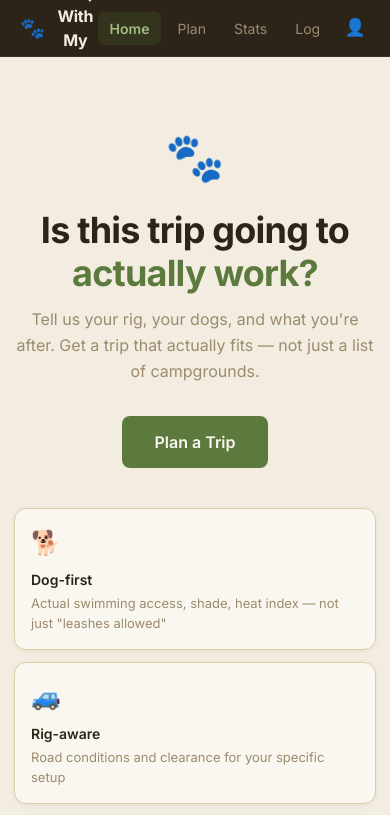
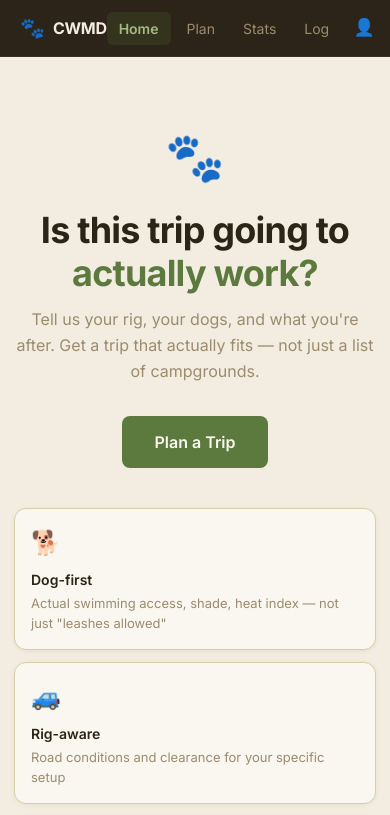
Before and after one commit to justinedralin-svg/basecamp, a React (Vite) app in the folder client/: page / in a window 390 px wide. Shown: the top 815 px of the page. Built offline with nearby package versions, Linux system fonts and the light colour scheme.

Commit message:
Fix nav logo truncation on mobile — show short name on small screens

```diff
--- a/client/index.html
+++ b/client/index.html
@@ -139,6 +139,14 @@
       .hero-row { display: flex; align-items: flex-start; justify-content: space-between; gap: 12px; flex-wrap: wrap; }
       .hero-actions { display: flex; gap: 8px; flex-shrink: 0; align-items: center; }
 
+      /* Nav logo: show full name on desktop, short name on mobile */
+      .nav-logo-short { display: none; }
+      .nav-logo-full { display: inline; }
+      @media (max-width: 480px) {
+        .nav-logo-short { display: inline; }
+        .nav-logo-full { display: none; }
+      }
+
       @media (max-width: 600px) {
         main { padding: 16px 14px 80px !important; }
         .grid-2 { grid-template-columns: 1fr; }
--- a/client/src/components/Nav.jsx
+++ b/client/src/components/Nav.jsx
@@ -13,8 +13,12 @@ export default function Nav({ view, onNav, tripCount, hasProfile, dogName }) {
           style={{ display: 'flex', alignItems: 'center', gap: 8, background: 'none', border: 'none', cursor: 'pointer', padding: 0 }}
         >
           <span style={{ fontSize: 20 }}>🐾</span>
-          <span style={{ color: '#f2ede0', fontWeight: 700, fontSize: 16, letterSpacing: '-0.3px' }}>
+          {/* Full name on desktop, short name on mobile */}
+          <span className="nav-logo-full" style={{ color: '#f2ede0', fontWeight: 700, fontSize: 16, letterSpacing: '-0.3px' }}>
             {dogName ? `Camp With ${dogName}` : 'Camp With My Dog'}
+          </span>
+          <span className="nav-logo-short" style={{ color: '#f2ede0', fontWeight: 700, fontSize: 16, letterSpacing: '-0.3px' }}>
+            {dogName || 'CWMD'}
           </span>
         </button>
 
```
